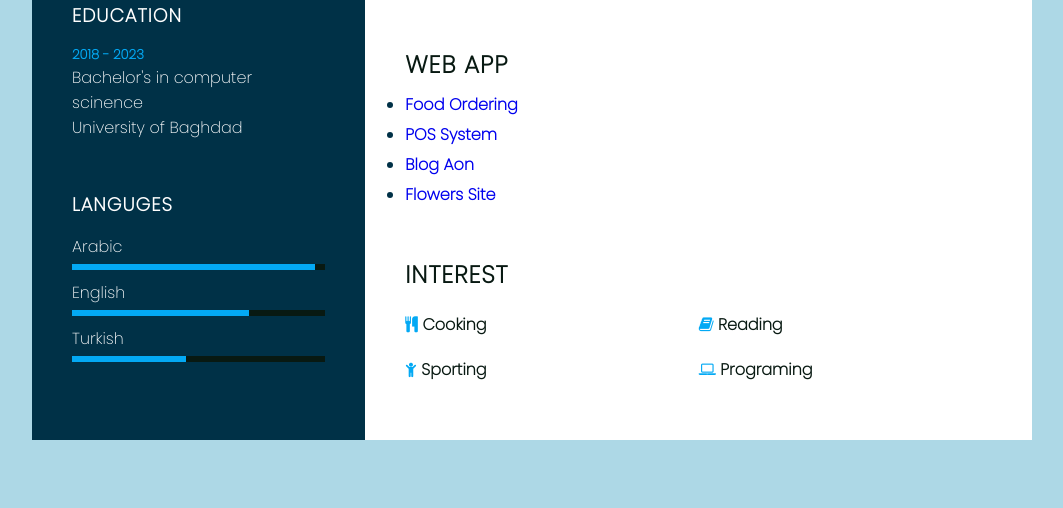
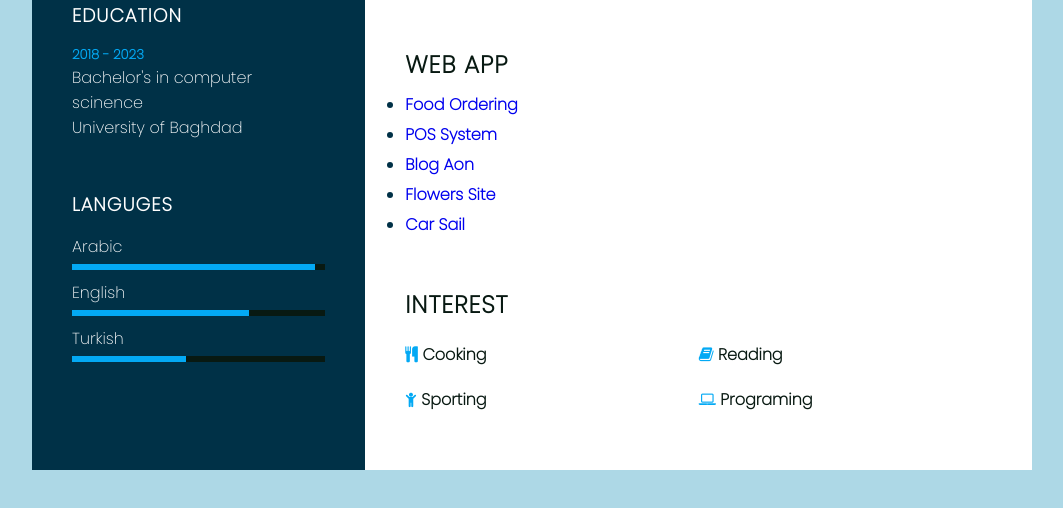
Before and after one commit to TabarakCodeCraft/cv-website, a plain HTML site: page index.html in a window 1280 px wide. Shown: the part 708-1216 px from the top of the page, without its empty margins (108-1171 px from the left). Drawn offline with Linux system fonts and the light colour scheme.

Commit message:
add link

```diff
--- a/index.html
+++ b/index.html
@@ -142,6 +142,7 @@
                 <li><a href="https://tabarak-point-of-sale.vercel.app/" style="text-decoration: none;">POS System</a></li>
                 <li><a href="https://joyful-griffin-424098.netlify.app/" style="text-decoration: none;">Blog Aon</a></li>
                 <li><a href="https://design-flowers-website.netlify.app/" style="text-decoration: none;">Flowers Site</a></li>
+                <li><a href="  https://car-lover-bytota.netlify.app/" style="text-decoration: none;">Car Sail</a></li>
             </ul>
         </div>
 
```
